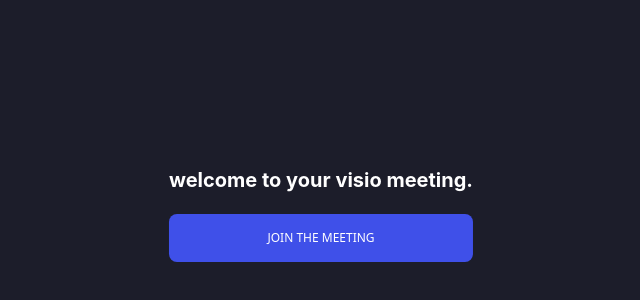
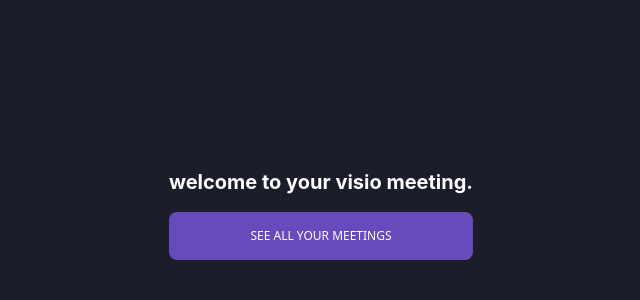
Before and after one commit to ngimdock/visio-zemfack, a Next.js app: page / in a window 1280 px wide. Shown: the part 138-438 px from the top of the page, without its empty margins (319-959 px from the left). Built offline with nearby package versions, Linux system fonts and the light colour scheme.

Commit message:
Adding all meeting data

```diff
--- /dev/null
+++ b/src/app/life-meeting/[meetingId]/not-found.tsx
@@ -0,0 +1,12 @@
+import { H2 } from "@/components/heading/h2";
+import React from "react";
+
+export default function NotFound() {
+  return (
+    <section className="relative h-screen text-center bg-primary ">
+      <div className="absolute top-[44%] left-[50%] translate-x-[-50%] translate-y-[-50%]">
+        <H2>We could not found the meeting you are looking for.</H2>
+      </div>
+    </section>
+  );
+}
--- /dev/null
+++ b/src/app/life-meeting/[meetingId]/page.tsx
@@ -0,0 +1,24 @@
+"use client";
+
+import { H2 } from "@/components/heading/h2";
+import { LifeVisio } from "../modules/liveVisio/liveVisio";
+import { NoteTranscription } from "../modules/noteTranscription/noteTranscription";
+
+type PageProps = {
+  params: {
+    meetingId: string;
+  };
+};
+
+export default function Meeting({ params }: PageProps) {
+  const { meetingId } = params;
+
+  console.log({ meetingId });
+
+  return (
+    <main className="mx-auto items-center md:items-end md:justify-end w-full  max-w-[355px] xs:max-w-full  min-h-screen px-3 py-8 md:py-4 sm:px-10 md:px-5 xl:px-28 md:h-screen md:space-x-3 lg:space-x-5 flex flex-col md:flex-row">
+      <LifeVisio />;
+      <NoteTranscription />
+    </main>
+  );
+}
--- a/src/app/life-meeting/modules/liveVisio/sections/header.tsx
+++ b/src/app/life-meeting/modules/liveVisio/sections/header.tsx
@@ -5,7 +5,7 @@ import { HEADER_ICONS, IconType } from "@/mockDatas/headerIcons";
 
 export const Header = () => {
   return (
-    <header className="flex items-center justify-between text-lg text-white md:pl-3">
+    <section className="flex items-center justify-between text-lg text-white md:pl-3">
       <div className="flex items-end space-x-2">
         <H2>Daily Team Azure</H2>
         <P classe="mb-1 hidden sm:block">10th November, 2023</P>
@@ -22,6 +22,6 @@ export const Header = () => {
           />
         ))}
       </div>
-    </header>
+    </section>
   );
 };
--- a/src/app/life-meeting/page.tsx
+++ b/src/app/life-meeting/page.tsx
@@ -1,13 +1,39 @@
 "use client";
 
-import { NoteTranscription } from "./modules/noteTranscription/noteTranscription";
-import { LifeVisio } from "./modules/liveVisio/liveVisio";
+import { H2 } from "@/components/heading/h2";
+import { P } from "@/components/p/p";
+import { MEETINGS, MeetingType } from "@/mockDatas";
+import Link from "next/link";
 
 export default function LifeMeeting() {
   return (
-    <main className="mx-auto items-center md:items-end md:justify-end w-full  max-w-[355px] xs:max-w-full  min-h-screen px-3 py-8 md:py-4 sm:px-10 md:px-5 xl:px-28 md:h-screen md:space-x-3 lg:space-x-5 flex flex-col md:flex-row">
-      <LifeVisio />;
-      <NoteTranscription />
-    </main>
+    <section className="max-w-5xl px-4 py-10 mx-auto mt-16 bg-primary">
+      <H2 classe="text-center">Here are all your meetings</H2>
+
+      <div className="grid gap-4 mt-5 xs:grid-cols-2 md:grid-cols-3">
+        {MEETINGS.map((meeting) => (
+          <MeetingCard key={meeting.id} {...meeting} />
+        ))}
+      </div>
+    </section>
   );
 }
+
+const MeetingCard = (meetingData: MeetingType) => {
+  return (
+    <Link
+      href={`life-meeting/${meetingData.id}`}
+      className="flex flex-col items-center justify-center p-5 text-center bg-white shadow-lg font-Inter rounded-xl bg-gradient-to-r from-custom-blue via-custom-indigo to-custom-blue"
+    >
+      <div className="flex flex-col items-center justify-center w-full h-full mt-4">
+        <h3 className="text-xl font-semibold font-Inter text-primary">
+          {"# " + meetingData.id}
+        </h3>
+        <p className="text-xl font-semibold text-primary">
+          {meetingData.title}
+        </p>
+        <P size="sm">{meetingData.description}</P>
+      </div>
+    </Link>
+  );
+};
--- a/src/app/page.tsx
+++ b/src/app/page.tsx
@@ -1,14 +1,30 @@
-import { ButtonLink } from "@/components/button/button-link";
+"use client";
+
+import { Button } from "@/components/button/button";
 import { H2 } from "@/components/heading/h2";
+import { useRouter } from "next/navigation";
 
 export default function Home() {
+  const MEETING_ROOM_ID = "123";
+
+  const router = useRouter();
+
+  const handleJoinMeeting = (meetingId: string) => {
+    router.push(`life-meeting`);
+  };
+
   return (
     <main className="relative h-screen text-center bg-primary ">
       <div className="absolute top-[44%] left-[50%] translate-x-[-50%] translate-y-[-50%]">
         <H2>welcome to your visio meeting.</H2>
-        <ButtonLink href="life-meeting" color="blue" classe="mt-5">
-          Join the meeting
-        </ButtonLink>
+
+        <Button
+          color="indigo"
+          classe="w-full mt-4"
+          action={() => handleJoinMeeting(MEETING_ROOM_ID)}
+        >
+          See all your meetings
+        </Button>
       </div>
     </main>
   );
--- /dev/null
+++ b/src/components/button/button.tsx
@@ -0,0 +1,61 @@
+import clsx from "clsx";
+
+type ButtonType = {
+  children?: string | React.ReactNode;
+  size?: "sm" | "md" | "lg";
+  color?: "blue" | "pink" | "yelow" | "indigo" | "gray";
+  type?: "button" | "link";
+  fullWidth?: boolean;
+  isLoading?: boolean;
+  classe?: string;
+  icon?: React.ReactNode;
+  action?: () => void;
+};
+
+export const Button = ({
+  children,
+  size,
+  color,
+  fullWidth,
+  isLoading,
+  classe,
+  type,
+  icon,
+  action,
+  ...restProps
+}: ButtonType) => {
+  return (
+    <button
+      onClick={action}
+      className={clsx(
+        "text-xs animate flex justify-center space-x-2 items-center text-center text-light uppercase  font-meduim letter-shrink rounded-lg hover:-translate-y-1.5 hover:shadow text-white",
+        color === "blue" && "bg-custom-blue",
+        color === "pink" && "bg-custom-pink",
+        color === "yelow" && " bg-custom-yelow",
+        color === "indigo" && "bg-custom-indigo",
+        color === "gray" && "bg-custom-gray",
+        size === "sm" && "text-xs py-2 px-6",
+        size === "lg" ? "text-lg py-5 px-8" : "text-sm py-4 px-8",
+        fullWidth && "w-full",
+        classe
+      )}
+      {...restProps}
+    >
+      <div>
+        <p className="text-lg "> {icon}</p>
+        <span>{children}</span>
+      </div>
+    </button>
+  );
+};
+
+const defaultProps: ButtonType = {
+  size: "md",
+  color: "indigo",
+  children: "Cliquer ici",
+  fullWidth: false,
+  isLoading: false,
+  type: "button",
+};
+
+Button.defaulProsps = defaultProps;
--- /dev/null
+++ b/src/mockDatas/index.ts
@@ -0,0 +1,6 @@
+export * from "./headerIcons";
+export * from "./meeting";
+export * from "./personPeerTeam";
+export * from "./visioCards";
+export * from "./unpaidInvoiceMessages";
+export * from "./visioConfigIcons";
--- /dev/null
+++ b/src/mockDatas/meeting.ts
@@ -0,0 +1,49 @@
+export type MeetingType = {
+  id: string;
+  startDate: string;
+  endDate: string;
+  title: string;
+  description: string;
+};
+
+export const MEETINGS: MeetingType[] = [
+  {
+    id: "1",
+    startDate: "2021-05-01T10:00:00",
+    endDate: "2021-05-01T11:00:00",
+    title: "Learn React",
+    description: "All all you need to know about React",
+  },
+
+  {
+    id: "2",
+    startDate: "2021-05-01T11:00:00",
+    endDate: "2021-05-01T12:00:00",
+    title: "Learn Nestjs",
+    description: "All all you need to know about Nestjs",
+  },
+
+  {
+    id: "3",
+    startDate: "2021-05-01T12:00:00",
+    endDate: "2021-05-01T13:00:00",
+    title: "Learn Typescript",
+    description: "All all you need to know about Typescript",
+  },
+
+  {
+    id: "4",
+    startDate: "2021-05-01T13:00:00",
+    endDate: "2021-05-01T14:00:00",
+    title: "Learn Next13",
+    description: "All all you need to know about Next13",
+  },
+
+  {
+    id: "5",
+    startDate: "2021-05-01T14:00:00",
+    endDate: "2021-05-01T15:00:00",
+    title: "Learn Socket.io",
+    description: "All all you need to know about Socket.io",
+  },
+];
```
